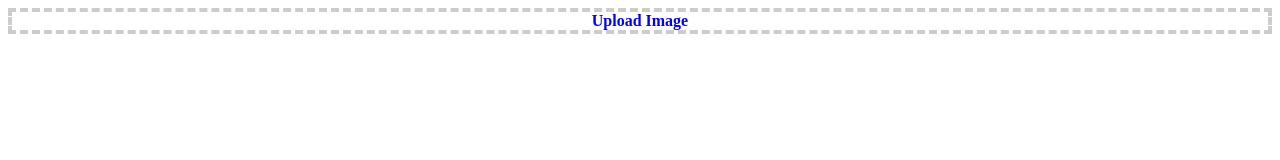
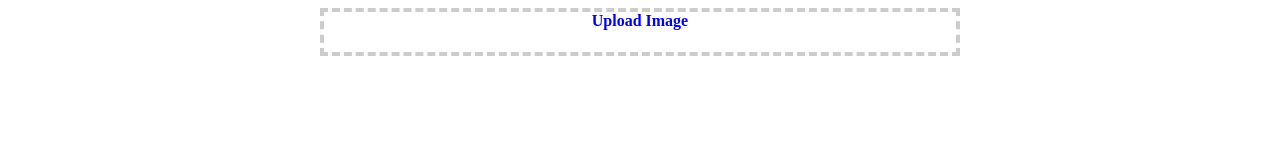
Before and after one commit to 3schools/3schools, a plain HTML site: page img.html in a window 1280 px wide. Drawn offline with Linux system fonts and the light colour scheme.

Commit message:
Update style.css

```diff
--- a/img/style.css
+++ b/img/style.css
@@ -23,11 +23,11 @@ body.loading .loading-modal {
 
 .dropzone {
     border: 4px dashed #ccc;
-    /*height: 100px;
+    height: 40px;
     position: relative;
     margin-right: auto;
     margin-left: auto;
-    max-width: 50%;*/
+    max-width: 50%;
 }
 /*
 .info {
```
